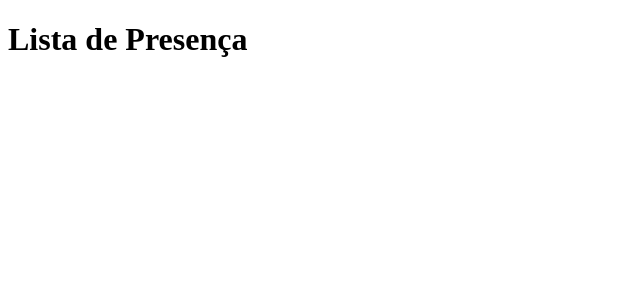
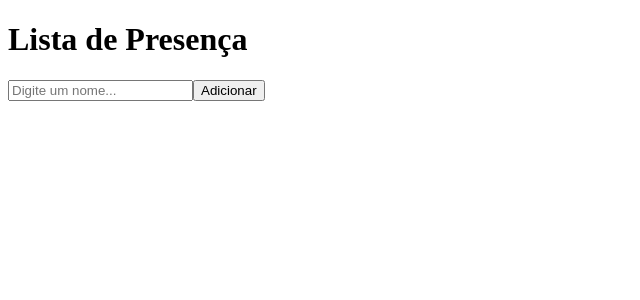
Before and after one commit to lucastenani/RocketSeatReact, a React (Vite) app: page / in a window 1280 px wide. Shown: the top 300 px of the page, without its empty margins (0-640 px from the left). Built offline with nearby package versions, Linux system fonts and the light colour scheme.

Commit message:
Add Fragment

```diff
--- a/src/pages/Home.jsx
+++ b/src/pages/Home.jsx
@@ -1,3 +1,9 @@
 export default function Home() {
-  return <h1>Lista de Presença</h1>;
+  return (
+    <>
+      <h1>Lista de Presença</h1>
+      <input type="text" placeholder="Digite um nome..." />
+      <button type="button">Adicionar</button>
+    </>
+  );
 }
```
